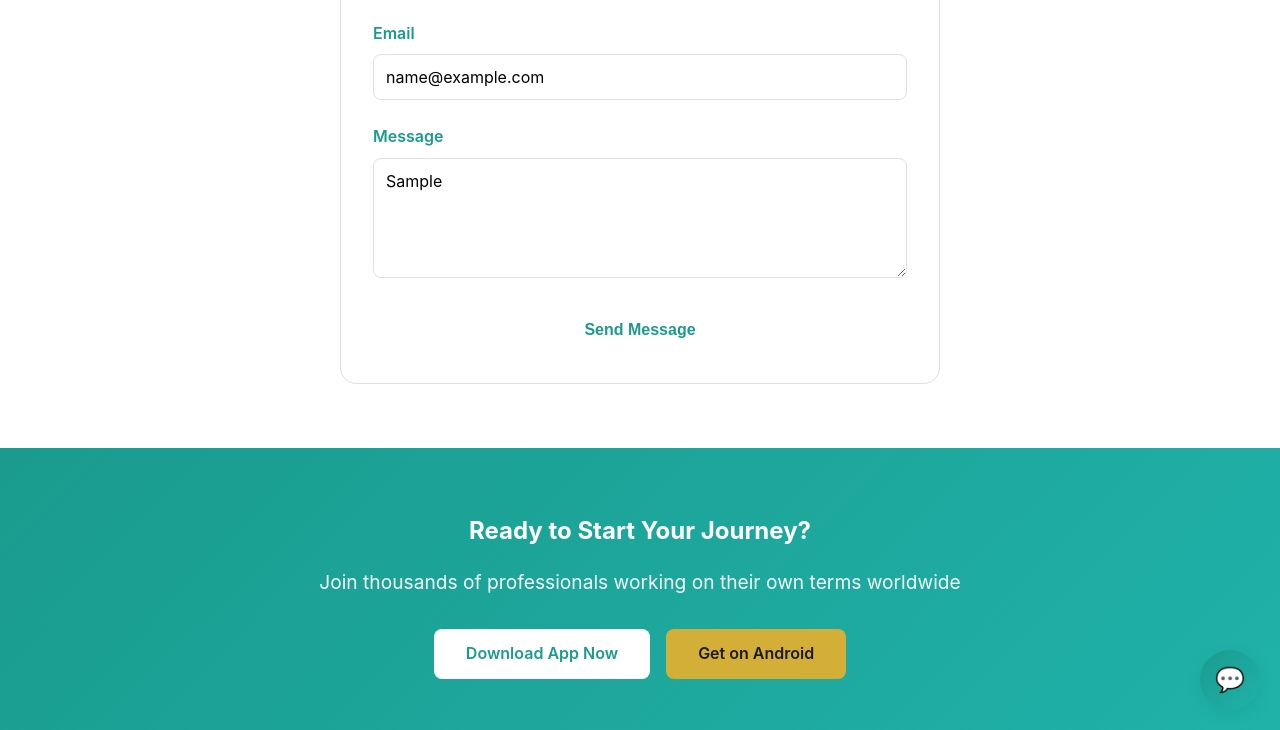
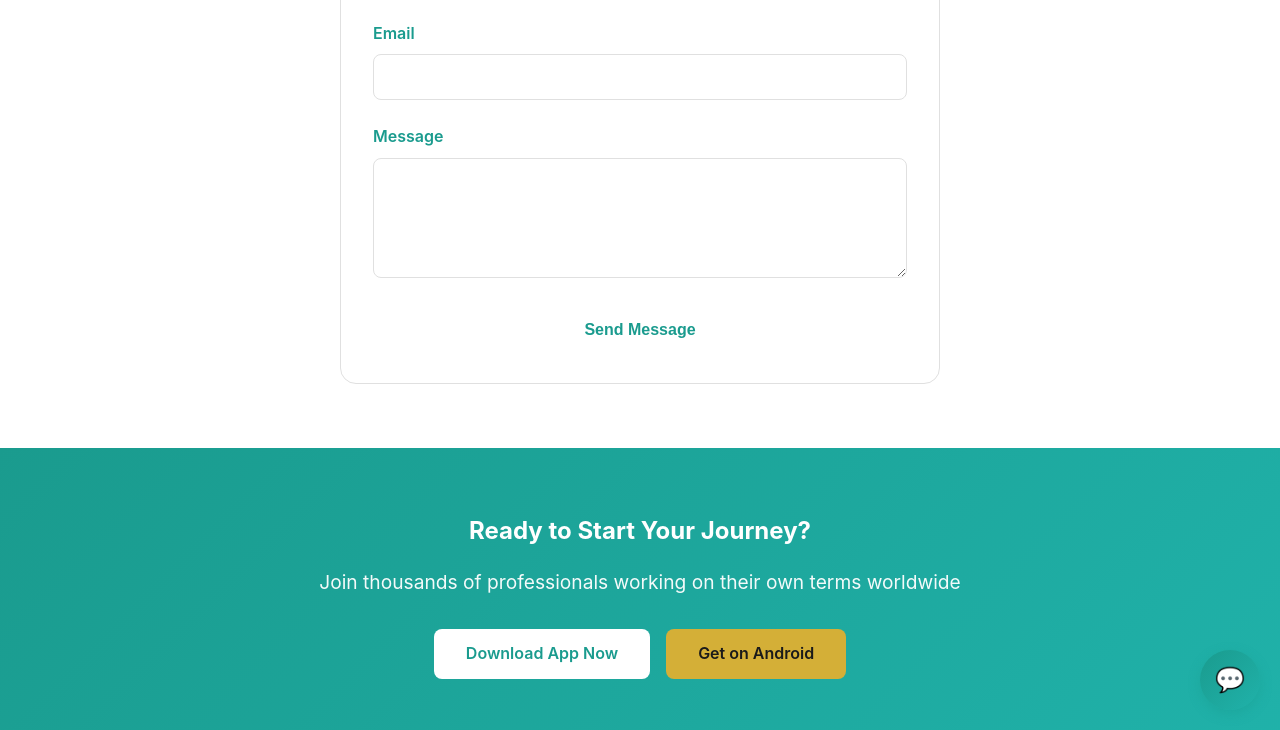
Before and after one commit to TravelCare-alt/travelcare-website, a website: page index.html in a window 1280 px wide. Both pictures are taken after typing "Sample", "name@example.com", "Sample" into the empty fields and a click on the button "Send Message". Shown: the part 7505-8235 px from the top of the page. Drawn offline with Linux system fonts and the light colour scheme; no server answers.

Commit message:
Fix: Contact form now works without backend email dependency

```diff
--- a/index.html
+++ b/index.html
@@ -1262,28 +1262,14 @@
             const email = document.getElementById('email').value;
             const message = document.getElementById('message').value;
 
-            // Send to backend
-            fetch('/api/send-email', {
-                method: 'POST',
-                headers: {
-                    'Content-Type': 'application/json',
-                },
-                body: JSON.stringify({
-                    email: email,
-                    subject: `Contact from ${name}`,
-                    message: message,
-                    type: 'Contact Form',
-                }),
-            })
-            .then(response => response.json())
-            .then(data => {
-                alert(`Thank you, ${name}! ${data.message}`);
-                event.target.reset();
-            })
-            .catch(error => {
-                console.error('Error:', error);
-                alert('Error sending message. Please try again.');
-            });
+            // Show success message
+            alert(`Thank you, ${name}! Your message has been received. We will contact you at ${email} within 24 hours.`);
+
+            // Reset the form
+            event.target.reset();
+
+            // Log to console for debugging
+            console.log('Contact form submitted:', { name, email, message });
         }
 
         // Close modals when clicking outside
```
